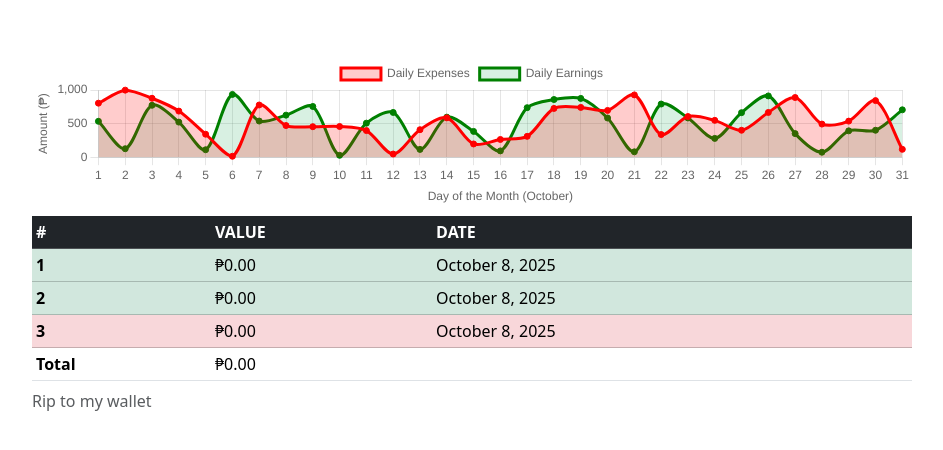
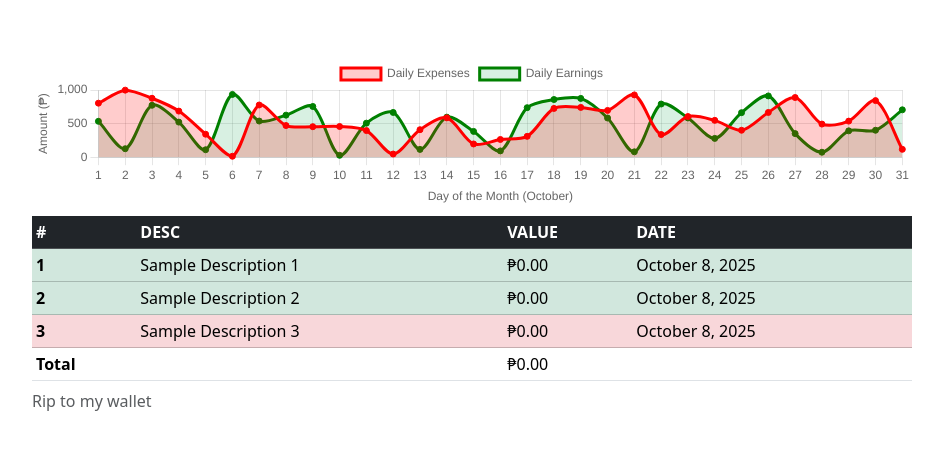
Before and after one commit to yuan-miranda/peralytics, a website: page public/index.html in a window 1280 px wide. Shown: the whole page, without its empty margins (168-1111 px from the left). Drawn offline with nearby package versions, Linux system fonts and the light colour scheme.

Commit message:
Add description column to earnings table and sample data

```diff
--- a/public/index.html
+++ b/public/index.html
@@ -24,6 +24,7 @@
                 <thead class="table-dark">
                     <tr>
                         <th scope="col">#</th>
+                        <th scope="col">DESC</th>
                         <th scope="col">VALUE</th>
                         <th scope="col">DATE</th>
                     </tr>
@@ -31,22 +32,26 @@
                 <tbody>
                     <tr class="table-success">
                         <th scope="row">1</th>
+                        <td>Sample Description 1</td>
                         <td>₱0.00</td>
                         <td>October 8, 2025</td>
                     </tr>
                     <tr class="table-success">
                         <th scope="row">2</th>
+                        <td>Sample Description 2</td>
                         <td>₱0.00</td>
                         <td>October 8, 2025</td>
                     </tr>
                     <tr class="table-danger">
                         <th scope="row">3</th>
+                        <td>Sample Description 3</td>
                         <td>₱0.00</td>
                         <td>October 8, 2025</td>
                 </tbody>
                 <tfoot>
                     <tr>
                         <th scope="row">Total</th>
+                        <td></td>
                         <td>₱0.00</td>
                         <td></td>
                     </tr>
```
